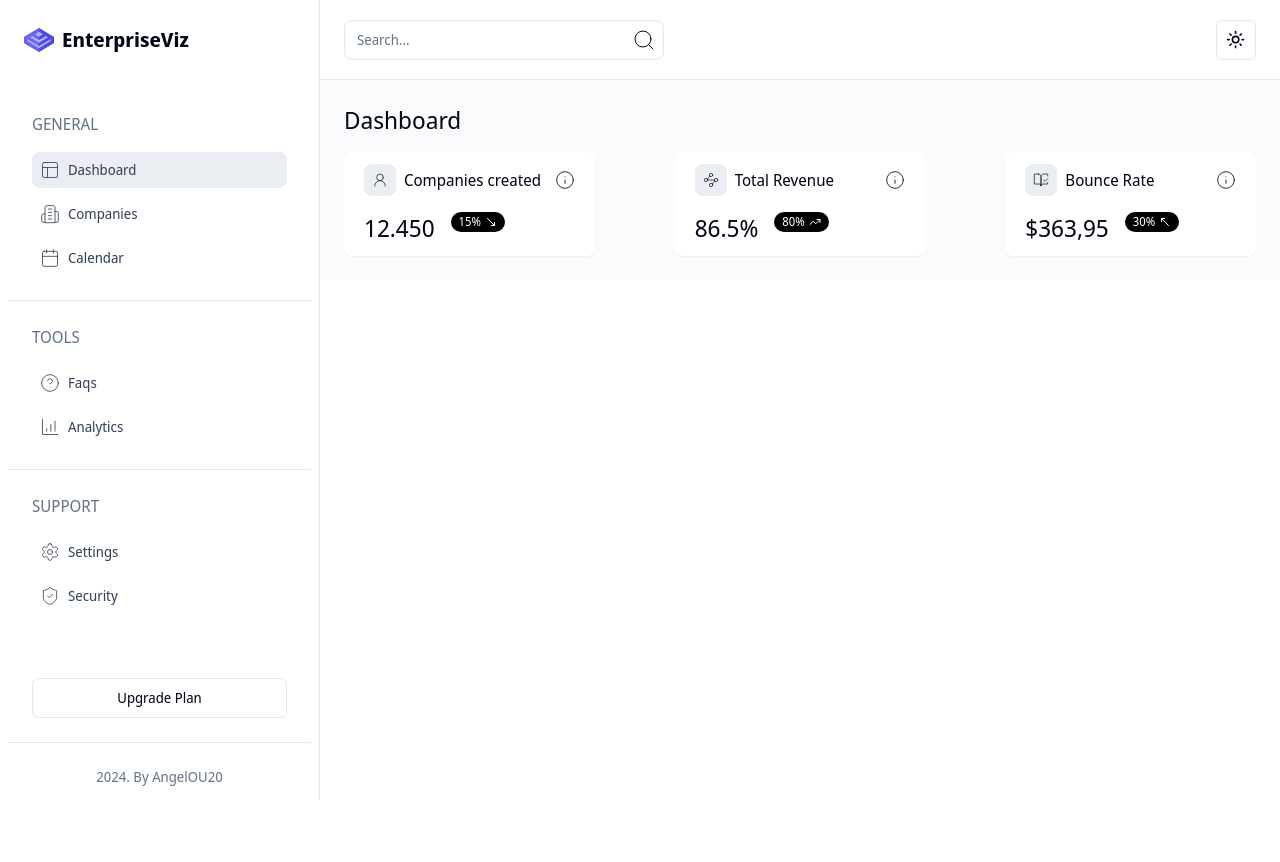
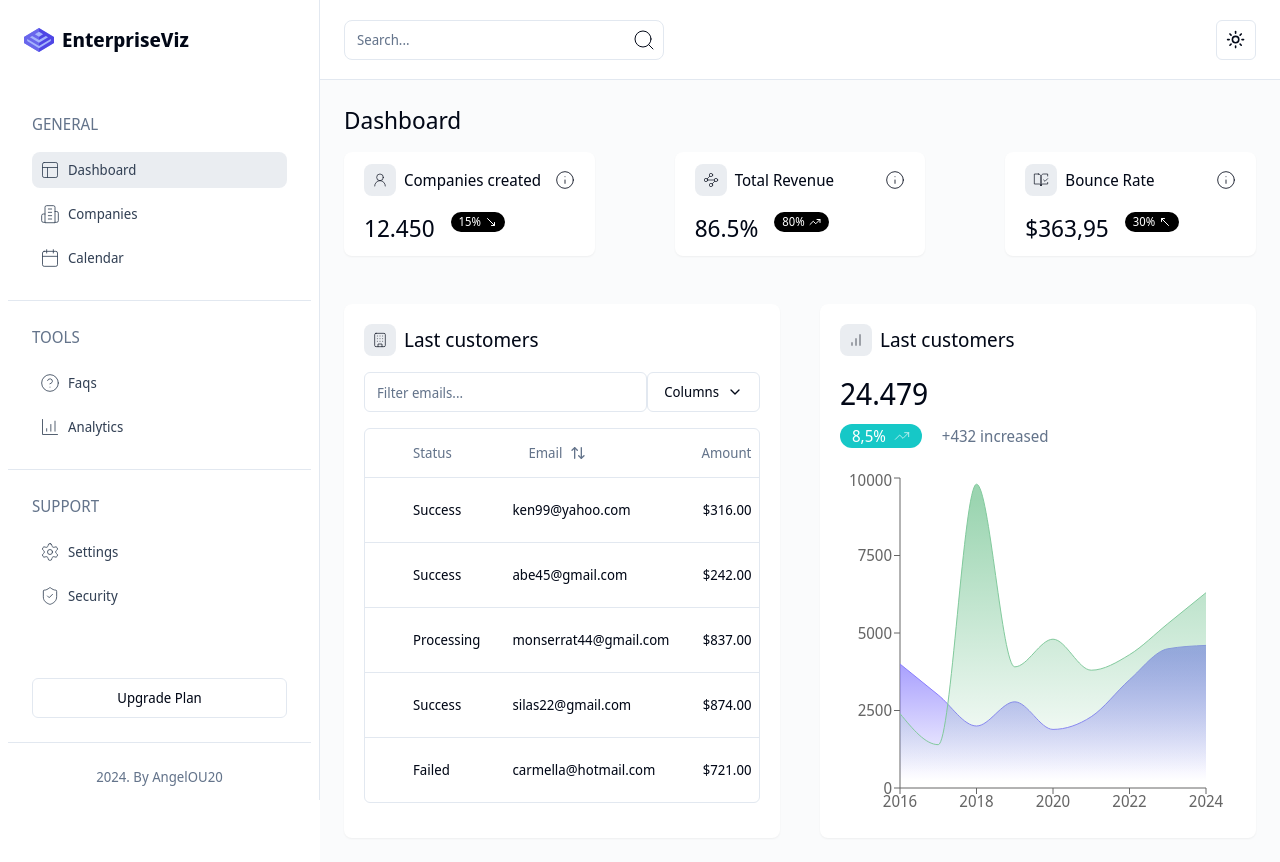
Before and after one commit to AngelOU20/dashboard-companies, a Next.js app: page / in a window 1280 px wide. Before the commit the page ends 800 px from the top, so only its background shows below. Built offline with nearby package versions, Linux system fonts and the light colour scheme.

Commit message:
add LastCustomers and SalesDistributor to page

```diff
--- a/app/(routes)/page.tsx
+++ b/app/(routes)/page.tsx
@@ -1,6 +1,8 @@
 import React from "react";
+import { BookOpenCheck, UserRound, Waypoints } from "lucide-react";
 import { CardSummary } from "./components/CardSummary";
-import { BookOpenCheck, UserRound, Waypoints } from "lucide-react";
+import { LastCustomers } from "./components/LastCustomers";
+import { SalesDistributor } from "./components/SalesDistributor";
 
 export const dataCardSummary = [
   {
@@ -43,6 +45,10 @@ export default function Home() {
           </React.Fragment>
         ))}
       </div>
+      <div className="grid grid-cols-1 xl:grid-cols-2 gap-y-2 md:gap-x-10 mt-12">
+        <LastCustomers />
+        <SalesDistributor />
+      </div>
     </section>
   );
 }
```
